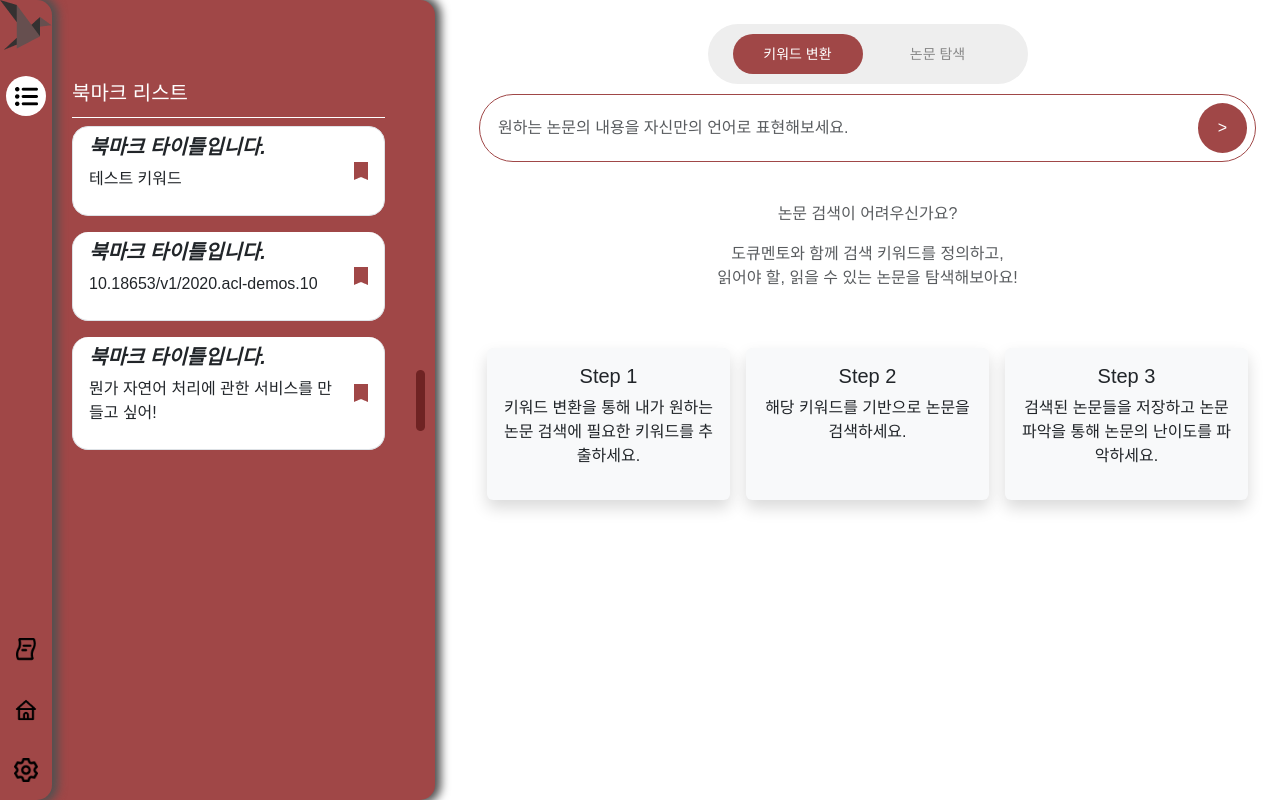
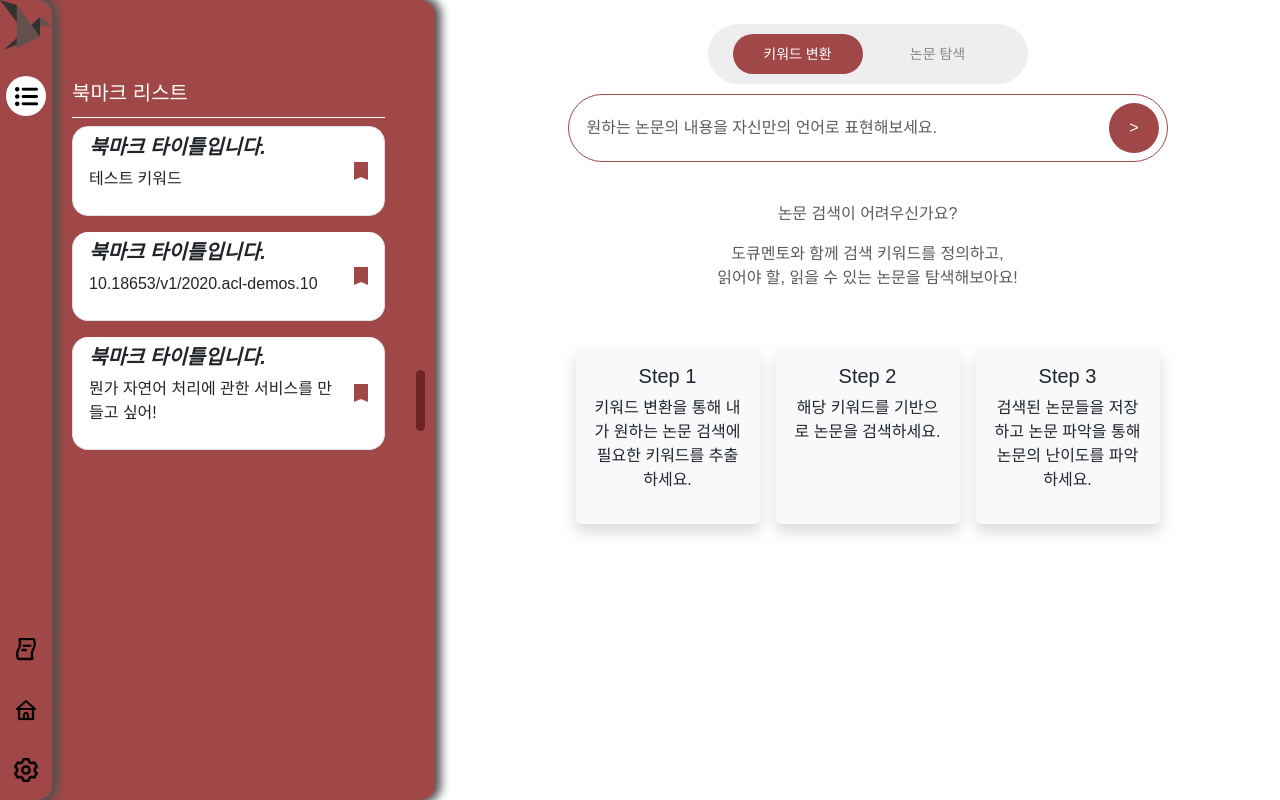
Before and after one commit to SKNETWORKS-FAMILY-AICAMP/SKN03-FINAL-1Team, a Vue app in the folder frontend/: page /main in a window 1280 px wide. Built offline with nearby package versions, Linux system fonts and the light colour scheme.

Commit message:
fix: css업데이트

```diff
--- a/frontend/src/components/Chatbot/rightsection/KeywordSearch.vue
+++ b/frontend/src/components/Chatbot/rightsection/KeywordSearch.vue
@@ -151,7 +151,11 @@ const requestPaperByDoi = async (doi) => {
 
 <style scoped>
 .main-container {
-  /* 필요한 스타일을 여기에 추가하세요 */
+  width: 600px;
+}
+
+.test-content {
+  width: 600px;
 }
 
 .input-area {
--- a/frontend/src/components/Chatbot/rightsection/PaperSearchPage.vue
+++ b/frontend/src/components/Chatbot/rightsection/PaperSearchPage.vue
@@ -34,6 +34,7 @@ const sendMessage = () => {
 </script>
 
 <template>
+  <div class="main-container">
     <div class="test-content">
       <div class="input-area d-flex w-100 p-2">
         <input
@@ -56,9 +57,18 @@ const sendMessage = () => {
         </div>
       </div>
     </div>
+  </div>
 </template>
 
 <style scoped>
+.main-container {
+  width: 600px;
+}
+
+.test-content {
+  width: 600px;
+}
+
 .input-area {
   border: 1px solid #a04747;
   border-radius: 50px;
```
Lines whose indentation alone changed are shown as unchanged.
